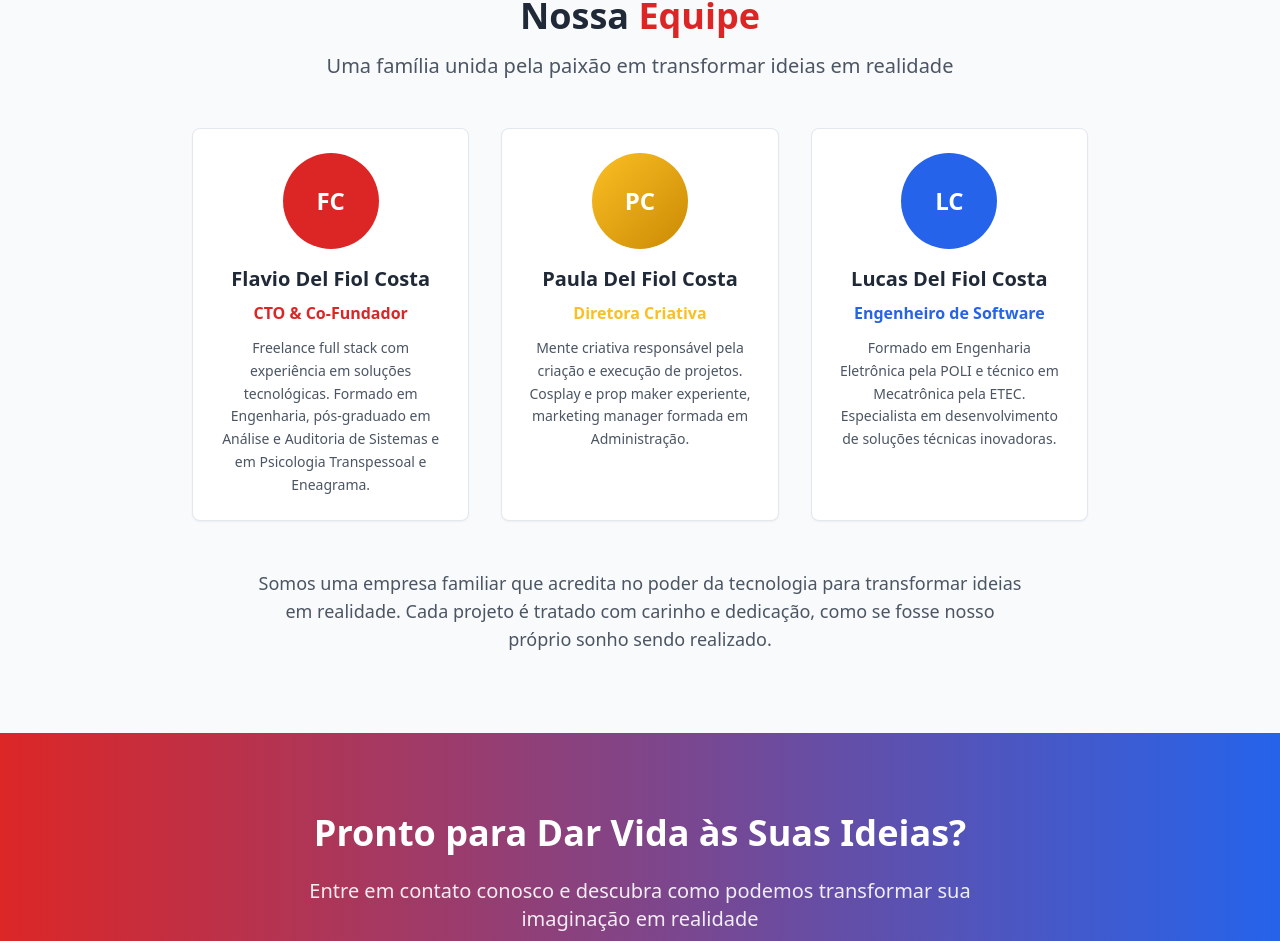
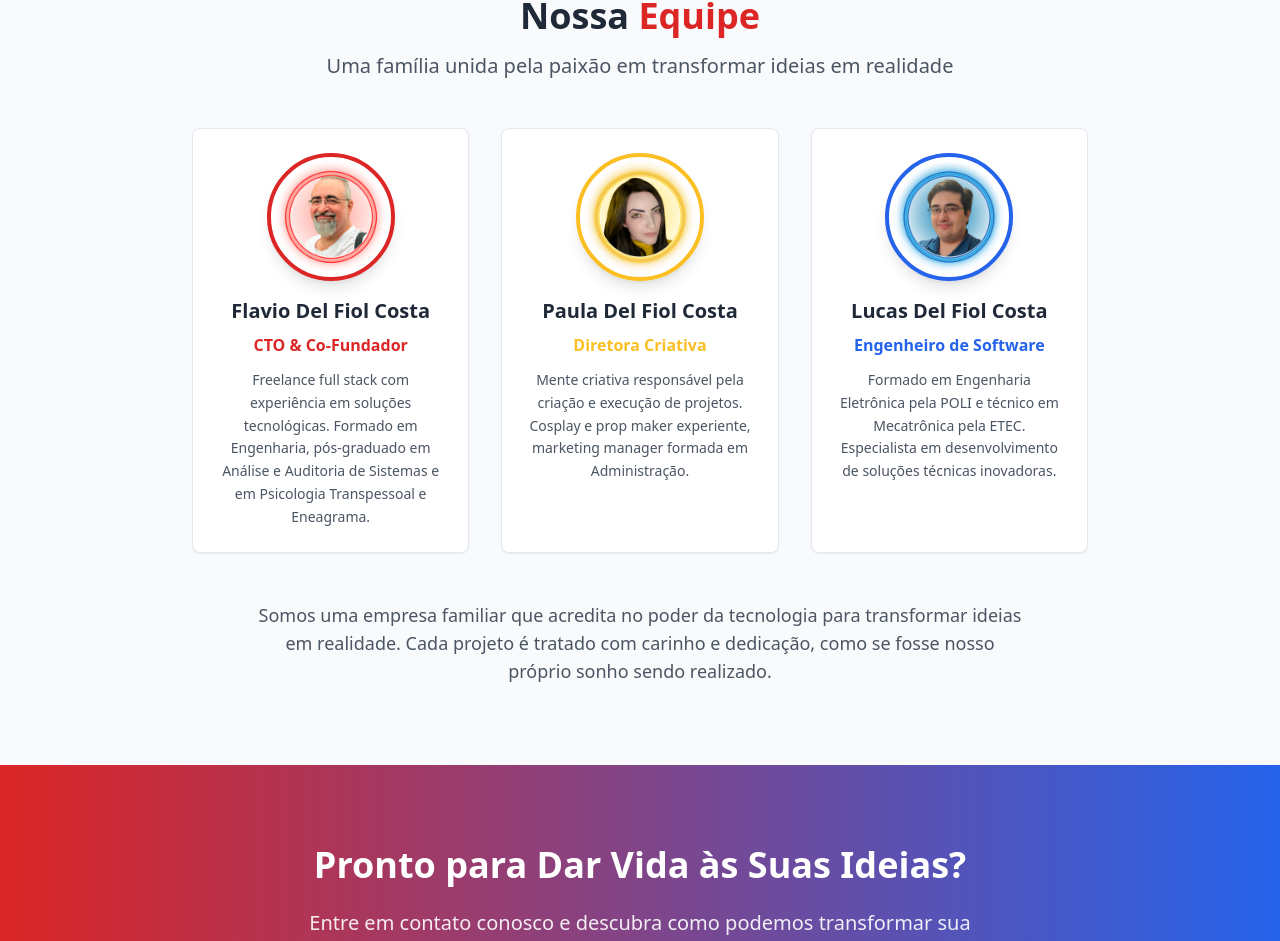
Before and after one commit to 3dfprint/3dfprint, a React (Vite) app: page / in a window 1280 px wide. Shown: the part 1822-2763 px from the top of the page. Built offline with nearby package versions, Linux system fonts and the light colour scheme.

Commit message:
Atualizar fotos da equipe

```diff
--- a/src/pages/Index.tsx
+++ b/src/pages/Index.tsx
@@ -205,8 +205,12 @@ const Index = () => {
           <div className="grid md:grid-cols-3 gap-8 max-w-4xl mx-auto">
             <Card className="text-center hover:shadow-xl transition-shadow duration-300">
               <CardContent className="p-6">
-                <div className="w-24 h-24 bg-gradient-to-br from-brand-red to-red-600 rounded-full mx-auto mb-4 flex items-center justify-center text-white text-2xl font-bold">
-                  FC
+                <div className="w-32 h-32 mx-auto mb-4 rounded-full overflow-hidden border-4 border-brand-red shadow-lg">
+                  <img
+                    src="/lovable-uploads/flavio.png"
+                    alt="Flavio Del Fiol Costa"
+                    className="w-full h-full object-cover"
+                  />
                 </div>
                 <h3 className="text-xl font-bold mb-2 text-gray-800">Flavio Del Fiol Costa</h3>
                 <p className="text-brand-red font-semibold mb-3">CTO & Co-Fundador</p>
@@ -220,8 +224,12 @@ const Index = () => {
 
             <Card className="text-center hover:shadow-xl transition-shadow duration-300">
               <CardContent className="p-6">
-                <div className="w-24 h-24 bg-gradient-to-br from-brand-yellow to-yellow-600 rounded-full mx-auto mb-4 flex items-center justify-center text-white text-2xl font-bold">
-                  PC
+                <div className="w-32 h-32 mx-auto mb-4 rounded-full overflow-hidden border-4 border-brand-yellow shadow-lg">
+                  <img
+                    src="/lovable-uploads/paula.png"
+                    alt="Paula Del Fiol Costa"
+                    className="w-full h-full object-cover"
+                  />
                 </div>
                 <h3 className="text-xl font-bold mb-2 text-gray-800">Paula Del Fiol Costa</h3>
                 <p className="text-brand-yellow font-semibold mb-3">Diretora Criativa</p>
@@ -234,8 +242,12 @@ const Index = () => {
 
             <Card className="text-center hover:shadow-xl transition-shadow duration-300">
               <CardContent className="p-6">
-                <div className="w-24 h-24 bg-gradient-to-br from-brand-blue to-blue-600 rounded-full mx-auto mb-4 flex items-center justify-center text-white text-2xl font-bold">
-                  LC
+                <div className="w-32 h-32 mx-auto mb-4 rounded-full overflow-hidden border-4 border-brand-blue shadow-lg">
+                  <img
+                    src="/lovable-uploads/lucas.png"
+                    alt="Lucas Del Fiol Costa"
+                    className="w-full h-full object-cover"
+                  />
                 </div>
                 <h3 className="text-xl font-bold mb-2 text-gray-800">Lucas Del Fiol Costa</h3>
                 <p className="text-brand-blue font-semibold mb-3">Engenheiro de Software</p>
```
